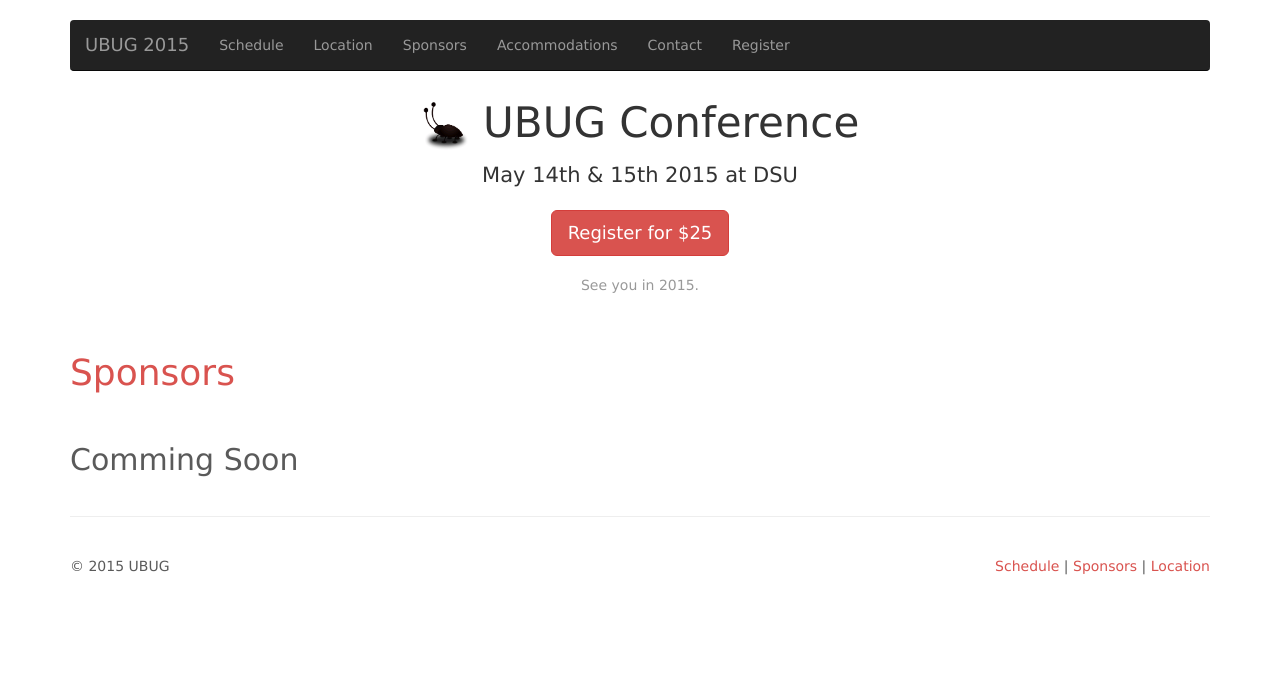
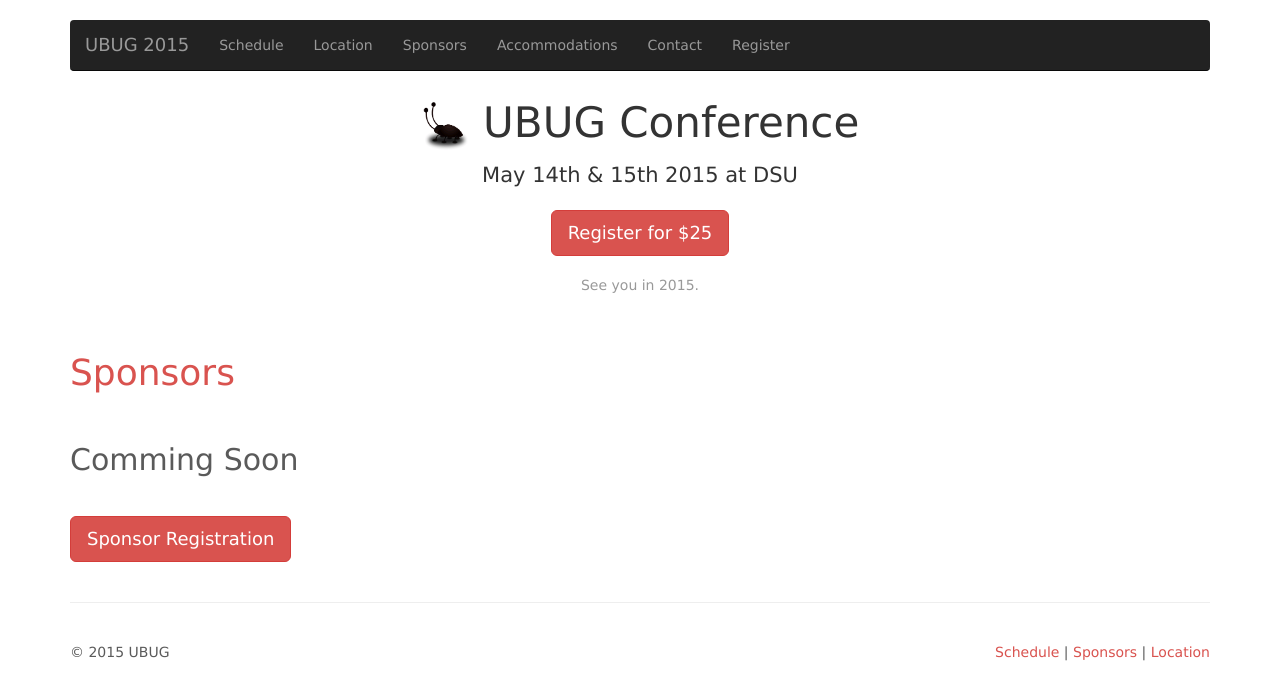
Before and after one commit to ubug/ubug.github.io, a Jekyll site: the page built from sponsors/index.md, in a window 1280 px wide. Shown: the top 700 px of the page. Built offline with Jekyll 4.4.1, drawn with Linux system fonts in a browser that asks for light colours; nearby versions of some CDN libraries; Markdown is read by kramdown in place of the engine named in the settings.

Commit message:
Update index.md

```diff
--- a/sponsors/index.md
+++ b/sponsors/index.md
@@ -4,3 +4,7 @@
 ---
 
 ##Comming Soon
+
+<a class="btn btn-primary btn-lg" href="https://commerce.cashnet.com/WEBUBUG">
+  Sponsor Registration
+</a>
```
